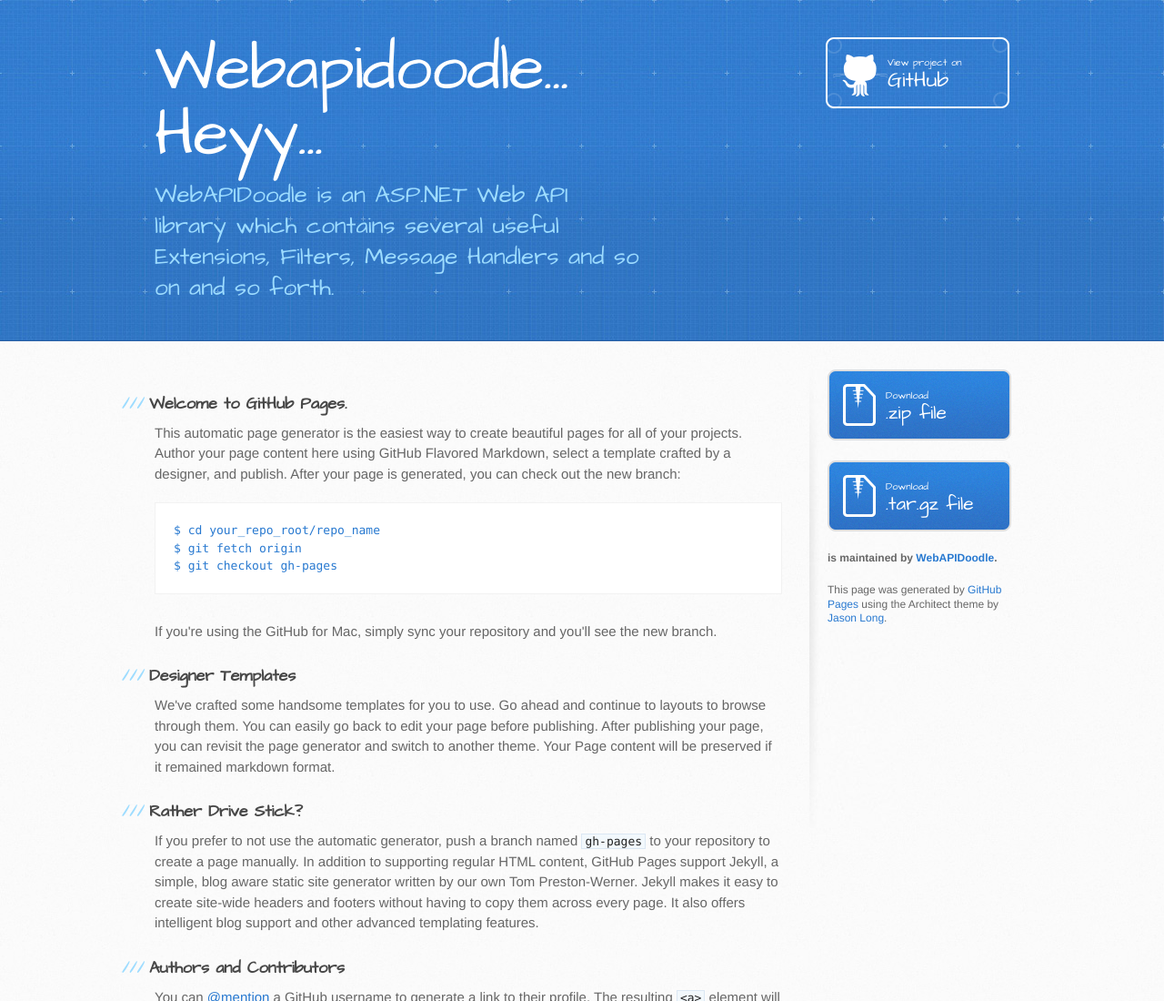
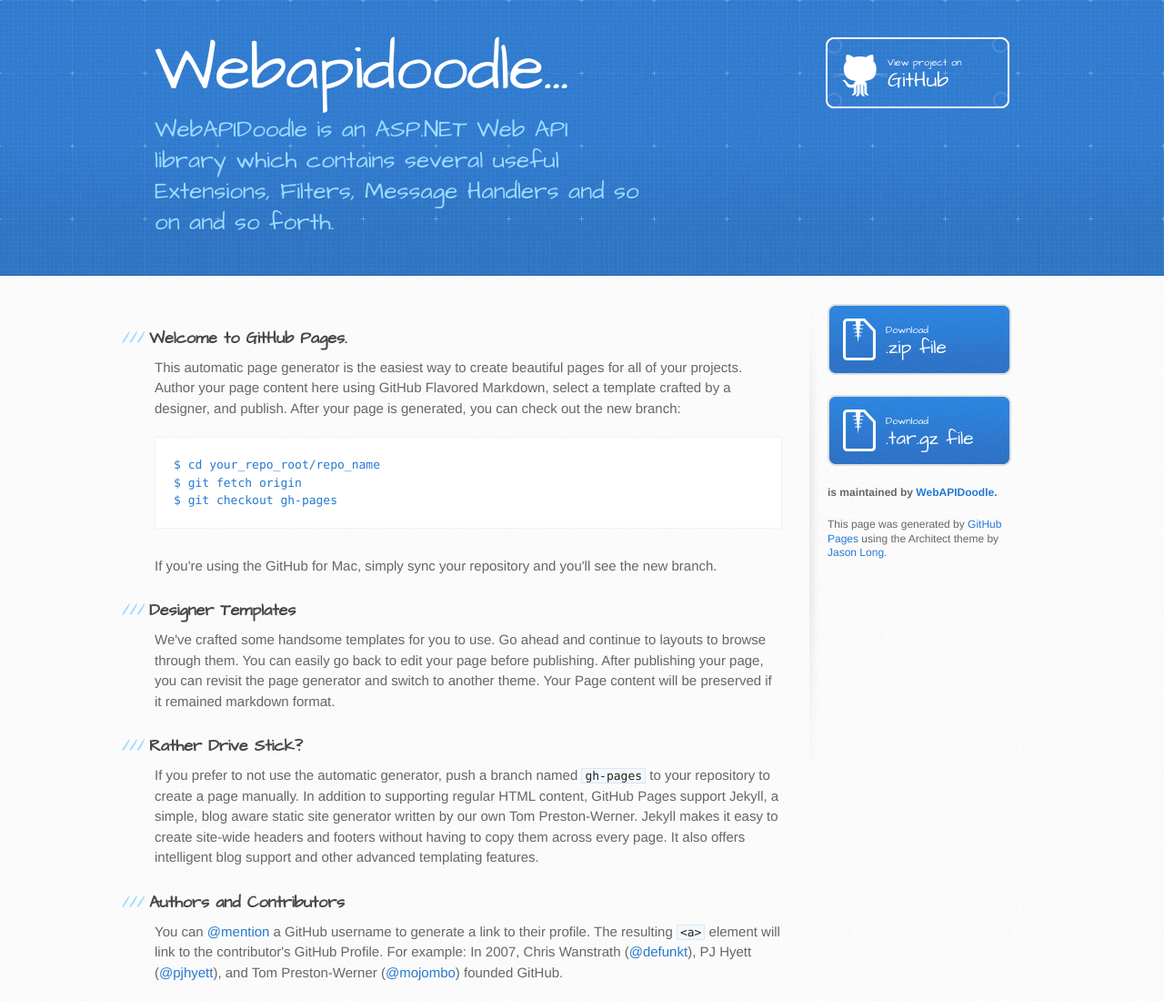
Before and after one commit to tugberkugurlu/WebAPIDoodle, a plain HTML site: page index.html in a window 1280 px wide. Shown: the top 1100 px of the page at 91% size. Drawn offline with Linux system fonts and the light colour scheme.

Commit message:
Update index.html

```diff
--- a/index.html
+++ b/index.html
@@ -19,7 +19,7 @@
   <body>
     <header>
       <div class="inner">
-        <h1>Webapidoodle... Heyy...</h1>
+        <h1>Webapidoodle...</h1>
         <h2>WebAPIDoodle is an ASP.NET Web API library which contains several useful Extensions, Filters, Message Handlers and so on and so forth.</h2>
         <a href="https://github.com/WebAPIDoodle/WebAPIDoodle" class="button"><small>View project on</small>GitHub</a>
       </div>
```
